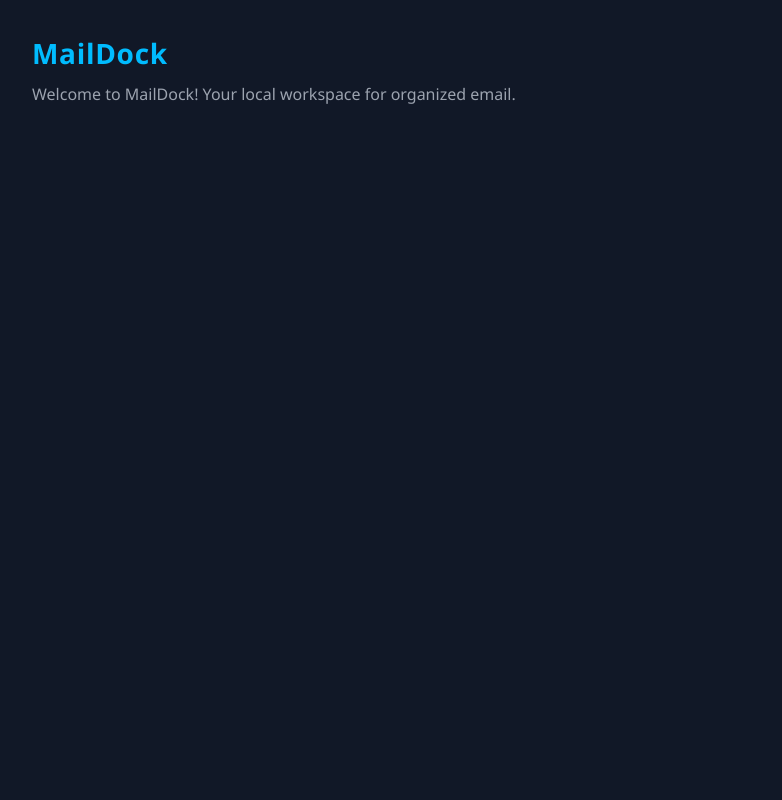
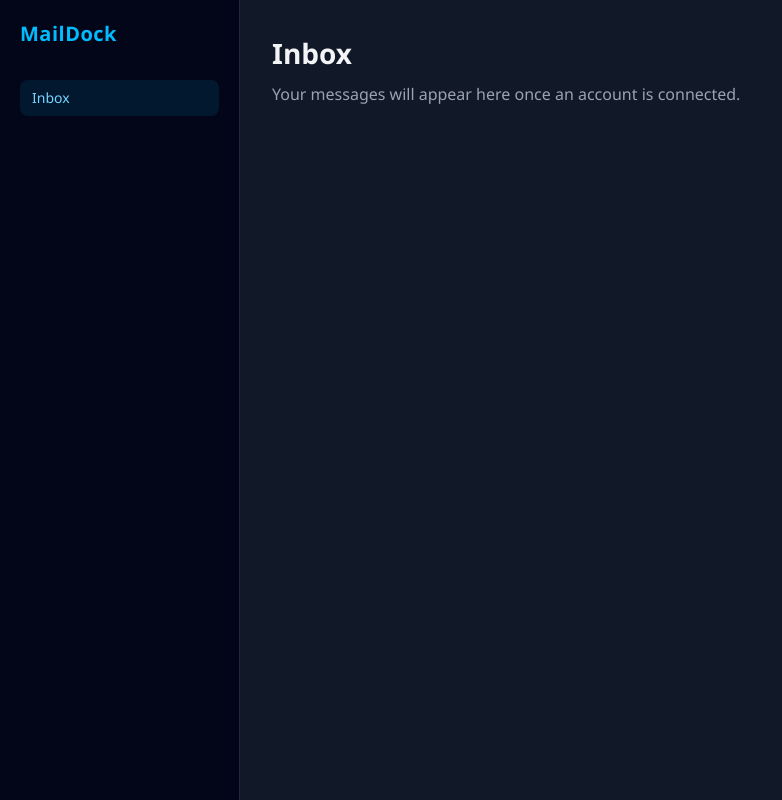
Before and after one commit to tahmed29/maildock, a React (Vite) app: page / in a window 1280 px wide. Shown: the whole page, without its empty margins (0-782 px from the left). Built offline with nearby package versions, Linux system fonts and the light colour scheme.

Commit message:
feat: add sidebar and inbox layout

```diff
--- a/src/renderer/App.tsx
+++ b/src/renderer/App.tsx
@@ -1,8 +1,14 @@
+import Sidebar from "./components/Sidebar";
+
 export default function App() {
     return (
-        <main>
-            <h1 className="text-sky-400 tracking-wide">MailDock</h1>
-            <p>Welcome to MailDock! Your local workspace for organized email.</p>
-        </main>
+        <div className="flex min-h-screen">
+            <Sidebar />
+
+            <main className="min-w-0 flex-1">
+                <h1>Inbox</h1>
+                <p>Your messages will appear here once an account is connected.</p>
+            </main>
+        </div>
     );
 }
--- /dev/null
+++ b/src/renderer/components/Sidebar.tsx
@@ -0,0 +1,19 @@
+export default function Sidebar() {
+  return (
+    <aside className="flex w-60 shrink-0 flex-col border-r border-slate-800 bg-slate-950 p-5">
+      <div className="text-xl font-semibold tracking-wide text-sky-400">
+        MailDock
+      </div>
+
+      <nav aria-label="Main navigation" className="mt-8">
+        <button
+          type="button"
+          aria-current="page"
+          className="w-full rounded-lg bg-sky-400/10 px-3 py-2 text-left text-sm font-medium text-sky-300"
+        >
+          Inbox
+        </button>
+      </nav>
+    </aside>
+  );
+}
```
